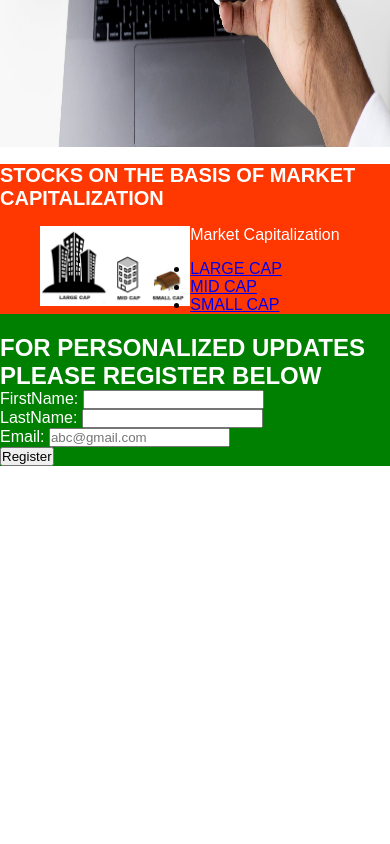
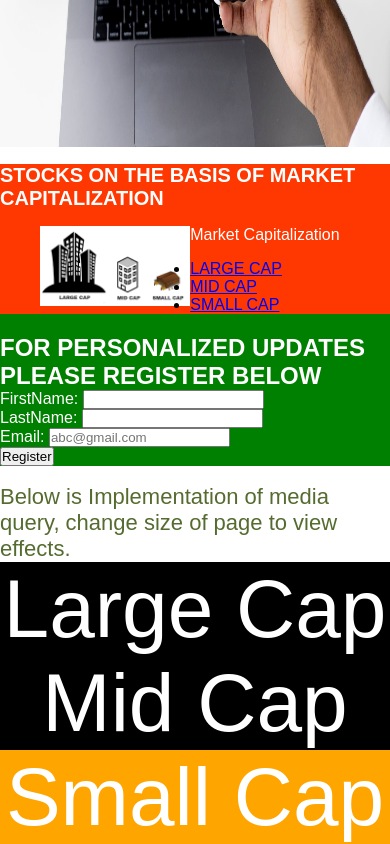
Before and after one commit to kushagra38770/WalkoverAssignments, a plain HTML site: page index.html in a window 390 px wide. Shown: the part 453-1297 px from the top of the page. Before the commit the page ends 919 px from the top, so only its background shows below. Drawn offline with Linux system fonts and the light colour scheme.

Commit message:
fifth commit

```diff
--- a/index.html
+++ b/index.html
@@ -41,6 +41,10 @@
 		<input type="email" placeholder="abc@gmail.com"><br>
 		<input type="submit" value="Register">
 	</form>
-    </div>
+    </div><br>
+    <div class="empty">Below is Implementation of media query, change size of page to view effects.</div>
+    <div class="box" id="box-1"> Large Cap</div>
+    <div class="box" id="box-2">Mid Cap</div>
+    <div class="box" id="box-3">Small Cap</div>
 </body>
 </html>
--- a/new_css.css
+++ b/new_css.css
@@ -37,18 +37,31 @@ h1{
 	background-color:green;
 	padding-top: 20px;
 }
-@media screen and (max-width: 768px){
-	.s{
-		width: 100%;
+.box{
+	font-size: 82px;
+	text-align: center;
+	background-color: black;
+	color:white ;
+}
+@media screen and (min-width: 1201px){
+	#box-1{
+		display: block;
+		background-color: chartreuse;
 	}
 }
 @media screen and (min-width: 768px) and (max-width: 1200px){
-	.m{
-		width: 50%;
+	#box-2{
+		display: block;
+		background-color: yellow;
 	}
 }
-@media screen and (min-width: 1201px){
-	.l{
-		width: 33.33% ;
+@media screen and (max-width: 768px ){
+	#box-3{
+		display: block;
+		background-color: orange;
 	}
 }
+.empty{
+	font-size: 22px;
+	color: darkolivegreen;
+}
```
